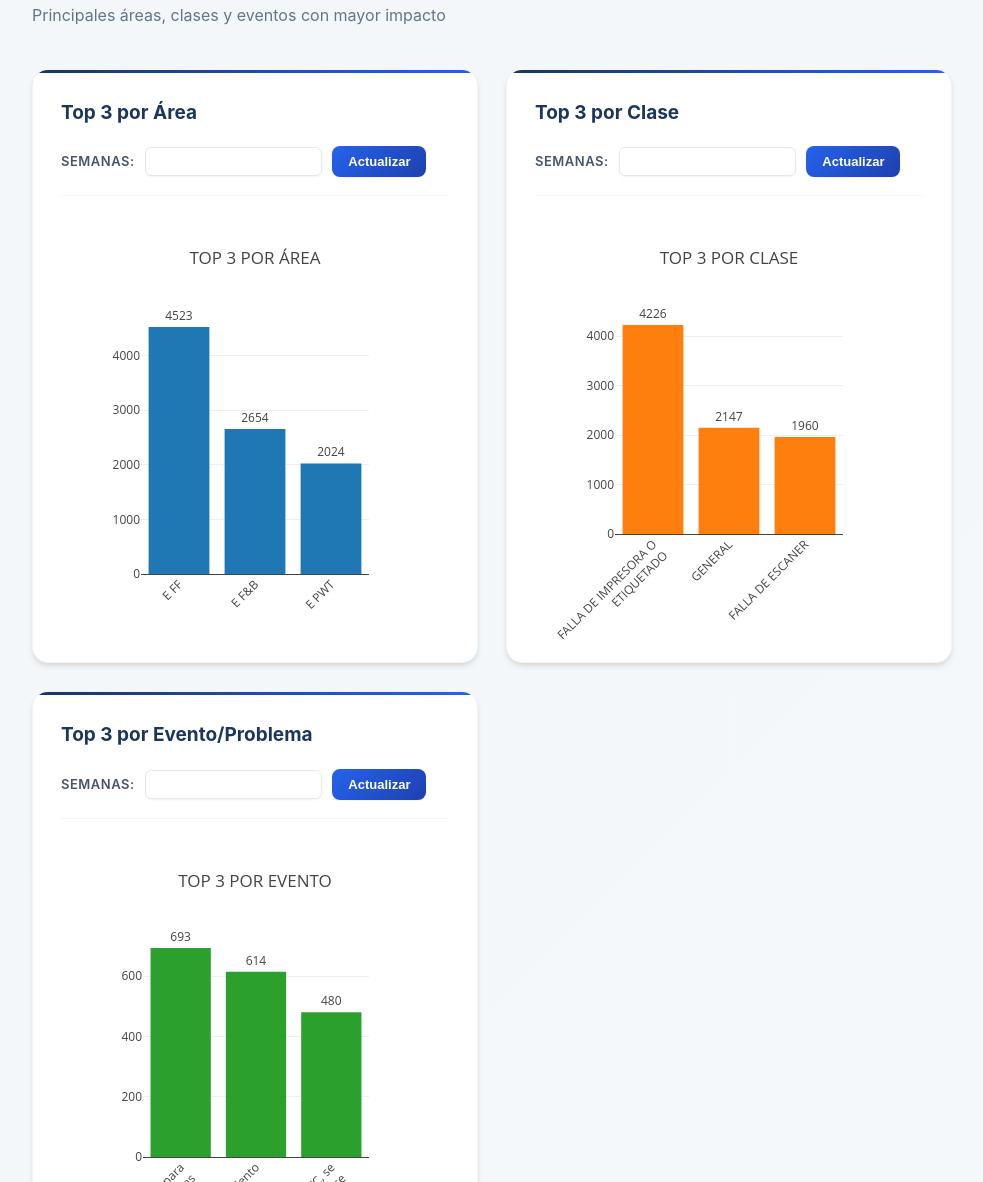
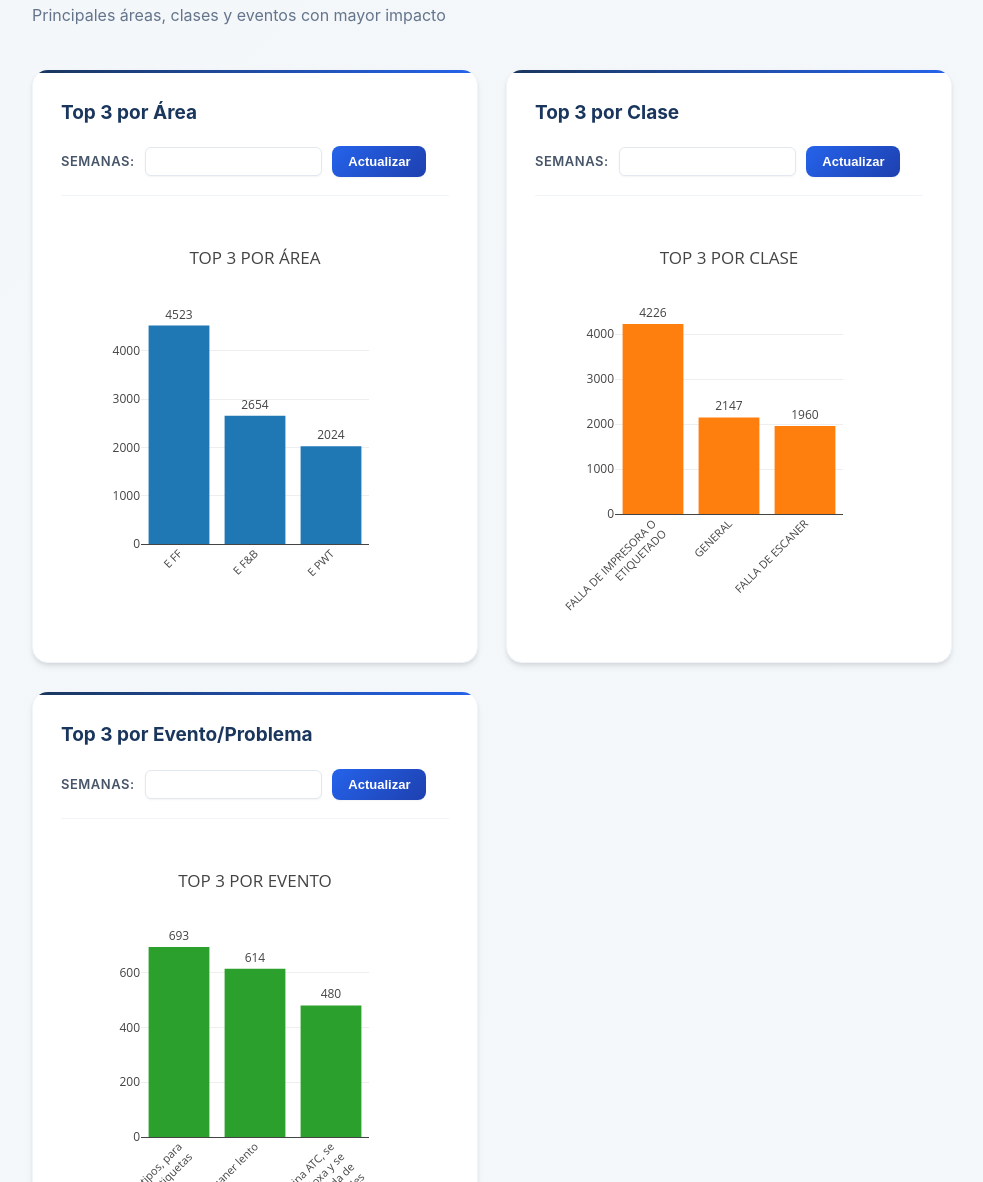
Before and after one commit to trypGG/proyectoresidencias, a Flask app: page / in a window 1280 px wide. Shown: the part 5318-6500 px from the top of the page, without its empty margins (288-1271 px from the left). Run offline with Flask 3, Linux system fonts and the light colour scheme; some libraries are stand-ins or nearby versions.

Commit message:
Fix: Aumentar márgenes y fuentes para mostrar todas las etiquetas completas

```diff
--- a/static/js/main.js
+++ b/static/js/main.js
@@ -44,10 +44,14 @@ function plotTop3Event(data) {
   };
   const layout = {
     title: 'TOP 3 POR EVENTO',
-    margin: { t: 100, b: 280, l: 80, r: 80},
-    xaxis: { tickangle: -45, automargin: true },
+    margin: { t: 100, b: 350, l: 80, r: 80},
+    xaxis: {
+      tickangle: -45,
+      automargin: true,
+      tickfont: { size: 11 }
+    },
     yaxis: { automargin: true },
-    height: 600,
+    height: 650,
     bargap: 0.2
   };
   Plotly.newPlot('chart-top3event', [trace], layout, {responsive: true, displayModeBar: false});
@@ -764,10 +768,14 @@ function plotTop3(data) {
   };
   const layout = {
     title: 'TOP 3 POR ÁREA',
-    margin: { t: 100, b: 200, l: 80, r: 80},
+    margin: { t: 100, b: 250, l: 80, r: 80},
     yaxis: { automargin: true },
-    xaxis: { tickangle: -45, automargin: true },
-    height: 560,
+    xaxis: {
+      tickangle: -45,
+      automargin: true,
+      tickfont: { size: 11 }
+    },
+    height: 580,
     bargap: 0.2
   };
   Plotly.newPlot('chart-top3', [trace], layout, {responsive: true, displayModeBar: false});
@@ -810,10 +818,14 @@ function plotTop3Class(data) {
   };
   const layout = {
     title: 'TOP 3 POR CLASE',
-    margin: { t: 100, b: 280, l: 80, r: 80},
-    xaxis: { tickangle: -45, automargin: true },
+    margin: { t: 100, b: 350, l: 80, r: 80},
+    xaxis: {
+      tickangle: -45,
+      automargin: true,
+      tickfont: { size: 11 }
+    },
     yaxis: { automargin: true },
-    height: 600,
+    height: 650,
     bargap: 0.2
   };
   Plotly.newPlot('chart-top3class', [trace], layout, {responsive: true, displayModeBar: false});
@@ -877,10 +889,14 @@ function plotDowntimePerWeek(data) {
 
   const layout = {
     title: 'TIEMPO MUERTO TI POR SEMANA',
-    margin: { t: 100, b: 100, l: 80, r: 80 },
-    xaxis: { automargin: true },
+    margin: { t: 100, b: 180, l: 80, r: 80 },
+    xaxis: {
+      automargin: true,
+      tickangle: -45,
+      tickfont: { size: 10 }
+    },
     yaxis: { automargin: true, title: 'Tiempo Muerto' },
-    height: 480,
+    height: 540,
     bargap: bargap,
     showlegend: true,
     barmode: 'group'
@@ -917,10 +933,14 @@ function plotFrequencyPerMonth(data) {
 
   const layout = {
     title: 'FRECUENCIA DE INCIDENCIAS TI POR MES',
-    margin: { t: 100, b: 140, l: 80, r: 80 },
-    xaxis: { automargin: true, tickangle: -45 },
+    margin: { t: 100, b: 180, l: 80, r: 80 },
+    xaxis: {
+      automargin: true,
+      tickangle: -45,
+      tickfont: { size: 10 }
+    },
     yaxis: { automargin: true, title: 'Número de Soportes' },
-    height: 520,
+    height: 540,
     bargap: 0.3,
     showlegend: true
   };
@@ -956,10 +976,14 @@ function plotDowntimePerMonth(data) {
 
   const layout = {
     title: 'TIEMPO MUERTO TI POR MES',
-    margin: { t: 100, b: 140, l: 80, r: 80 },
-    xaxis: { automargin: true, tickangle: -45 },
+    margin: { t: 100, b: 180, l: 80, r: 80 },
+    xaxis: {
+      automargin: true,
+      tickangle: -45,
+      tickfont: { size: 10 }
+    },
     yaxis: { automargin: true, title: 'Tiempo Muerto Total' },
-    height: 520,
+    height: 540,
     bargap: 0.3,
     showlegend: true
   };
--- a/templates/index.html
+++ b/templates/index.html
@@ -1143,6 +1143,6 @@
   </script>
 
   <script src="https://cdn.plot.ly/plotly-latest.min.js"></script>
-  <script src="/static/js/main.js?v=6"></script>
+  <script src="/static/js/main.js?v=7"></script>
 </body>
 </html>
```
